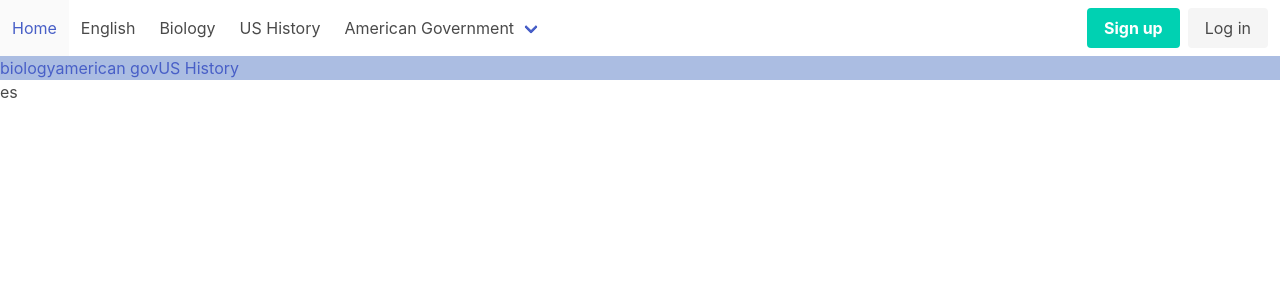
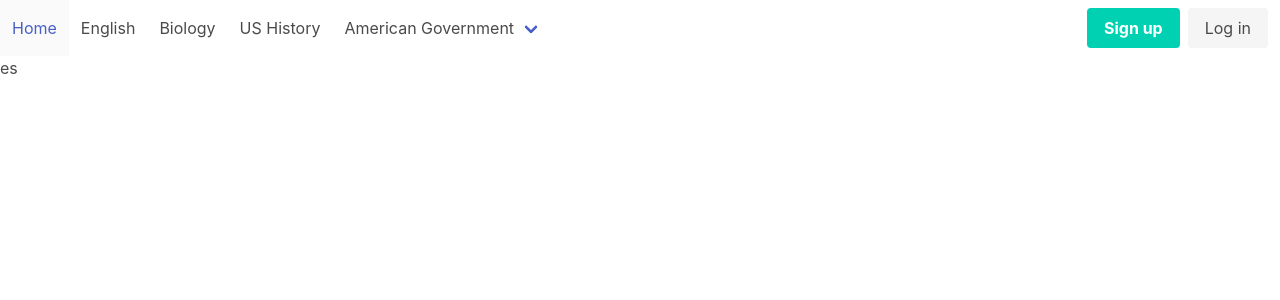
Before and after one commit to ericcnguyen04/semester-1, a React (Create React App) app: page / in a window 1280 px wide. Shown: the top 300 px of the page. Built offline with nearby package versions, Linux system fonts and the light colour scheme.

Commit message:
cleaned up

```diff
--- a/src/Components/partials/Navbar.jsx
+++ b/src/Components/partials/Navbar.jsx
@@ -67,12 +67,6 @@ export default function Navbar () {
                 </div>
             </div>
             </nav>
-
-            <div>
-                <a href="/biology">biology</a>
-                <a href="/american-government">american gov</a>
-                <a href="/us-history">US History</a>
-            </div>
         </div>
     )
 }
```
